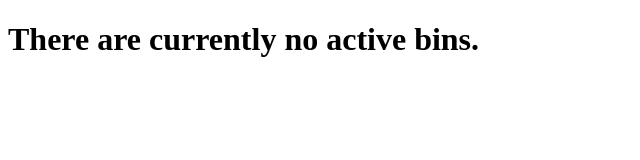
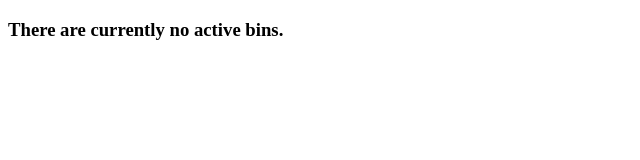
Before and after one commit to rvchofficial/saint, a plain HTML site: page index.html in a window 1280 px wide. Shown: the whole page, without its empty margins (0-640 px from the left). Drawn offline with Linux system fonts and the light colour scheme; no server answers.

Commit message:
Update index.html

```diff
--- a/index.html
+++ b/index.html
@@ -7,7 +7,7 @@
 </head>
 <body>
 
-<h1>There are currently no active bins.</h1>
+<h3>There are currently no active bins.</h3>
 
 <script>
     function getFlagEmoji(countryCode) {
```
